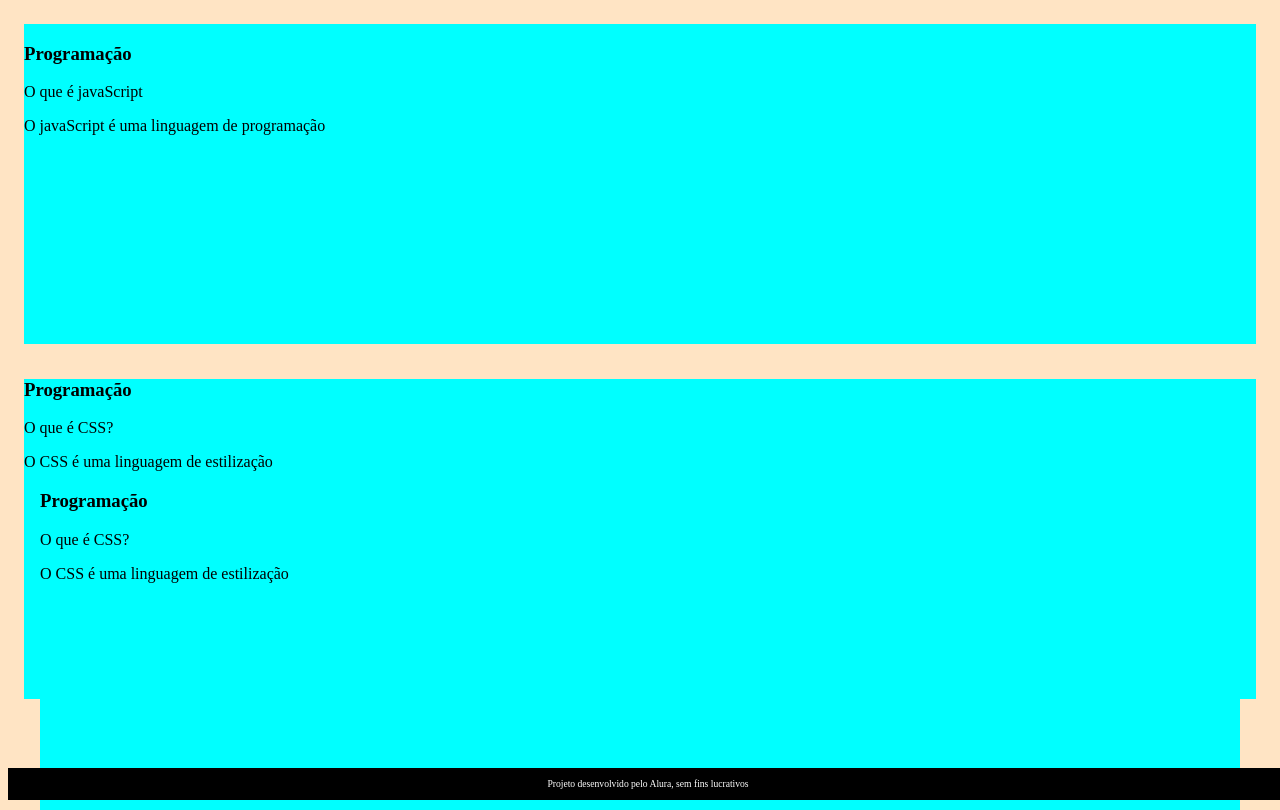
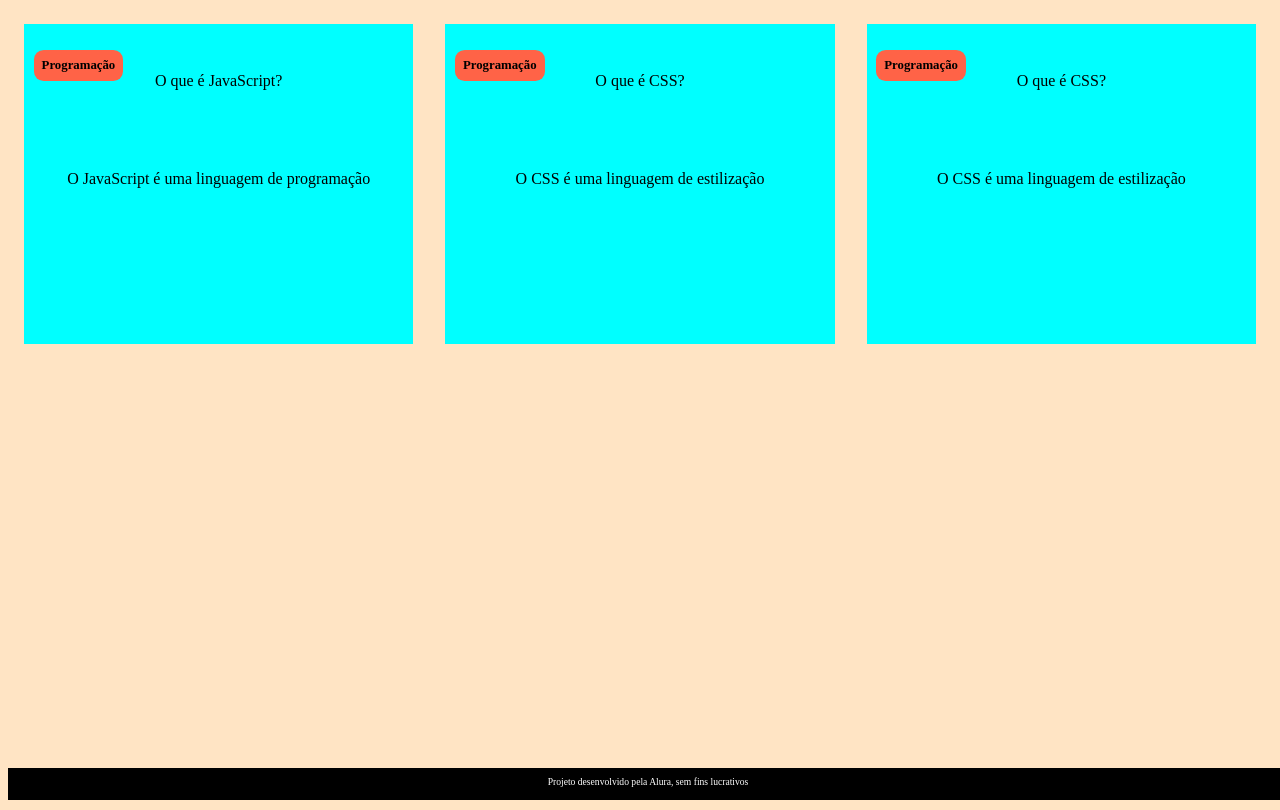
Before and after one commit to guilhermexzy/gui3, a plain HTML site: page gui3-main/index.html in a window 1280 px wide. Drawn offline with Linux system fonts and the light colour scheme.

Commit message:
Add files via upload

```diff
--- a/gui3-main/assets/style.css
+++ b/gui3-main/assets/style.css
@@ -3,11 +3,11 @@ body {
     font-family: Bai Jamjuree;
 }
 
- #container{
-    display: flex;
- }
+#container {
+    display: flex; /* Elementos dispostos em linha */
+}
 
-.cartao{
+.cartao {
     margin: 1rem 1rem;
     background-color: aqua;
     height: 20rem;
@@ -15,7 +15,26 @@ body {
     flex-basis: calc(33% - 6rem);
 }
 
+.cartao__conteudo {
+    text-align: center;
+    /* background-color: aquamarine; */
+    height: 100%;
+}
 
+.cartao__conteudo h3 {
+    background-color: tomato;
+    text-align: left;
+    padding: 0.5rem;
+    position: absolute;
+    margin: 0.6rem;
+    border-radius: 0.6rem;
+    font-size: 1vw;
+}
+
+.cartao__conteudo p {
+    margin-top: 1rem;
+    padding: 2rem;
+}
 
 
 
@@ -32,7 +51,7 @@ footer {
     height: 2rem;
 }
 
-footer {
+footer p {
     text-align: center;
     font-size: 0.6rem;
     margin-top: 0.5rem;
--- a/gui3-main/index.html
+++ b/gui3-main/index.html
@@ -2,7 +2,6 @@
 <html lang="pt-br">
 <head>
     <meta charset="UTF-8">
-    <meta http-equiv="X-UA-Compatible" content="IE=edge">
     <meta name="viewport" content="width=device-width, initial-scale=1.0">
     <link rel="stylesheet" href="assets/style.css">
     <title>Flashcard</title>
@@ -13,43 +12,40 @@
             <article class="cartao">
                 <div class="cartao__conteudo">
                     <h3>Programação</h3>
-                 <div class="cartao__conteudo__pergunra">
-                    <p>O que é javaScript</p>
+                    <div class="cartao__conteudo__pergunta">
+                        <p>O que é JavaScript?</p>
                     </div>
                     <div class="cartao__conteudo__resposta">
-                    <p>O javaScript é uma linguagem de programação</p>
+                        <p>O JavaScript é uma linguagem de programação</p>
                     </div>
                 </div>
-        <article>
-    </section>
             </article>
             <article class="cartao">
                 <div class="cartao__conteudo">
                     <h3>Programação</h3>
-                 <div class="cartao__conteudo__pergunra">
+                    <div class="cartao__conteudo__pergunta">
                         <p>O que é CSS?</p>
                     </div>
                     <div class="cartao__conteudo__resposta">
                     <p>O CSS é uma linguagem de estilização</p>
                     </div>
                 </div>
-               <article>
-            </section></article>
+            </article>
             <article class="cartao">
                 <div class="cartao__conteudo">
                     <h3>Programação</h3>
-                     <div class="cartao__conteudo__pergunra">
+                    <div class="cartao__conteudo__pergunta">
                         <p>O que é CSS?</p>
                     </div>
                     <div class="cartao__conteudo__resposta">
                     <p>O CSS é uma linguagem de estilização</p>
                     </div>
                 </div>
-                   <article>
-                <section>
+            </article>
+        </section>
     </main>
     <footer>
-    <p>Projeto desenvolvido pelo Alura, sem fins lucrativos</p>
+        <p>Projeto desenvolvido pela Alura, sem fins lucrativos</p>
     </footer>
 </body>
 </html>
```
Lines whose indentation alone changed are shown as unchanged.
